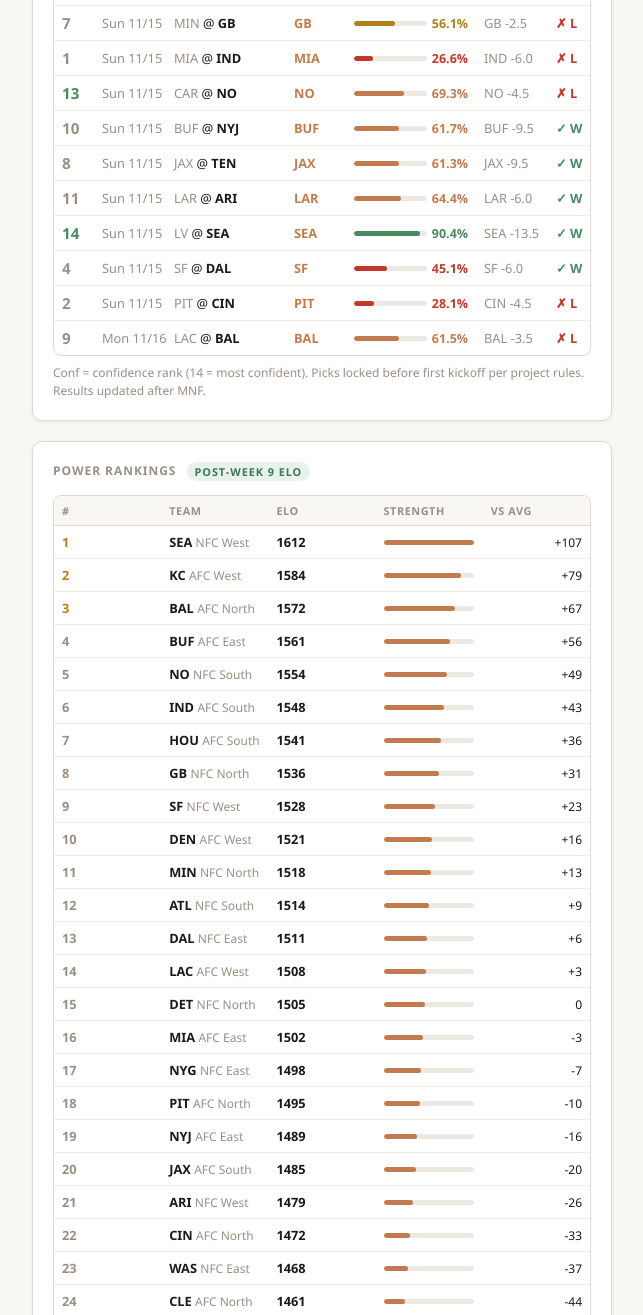
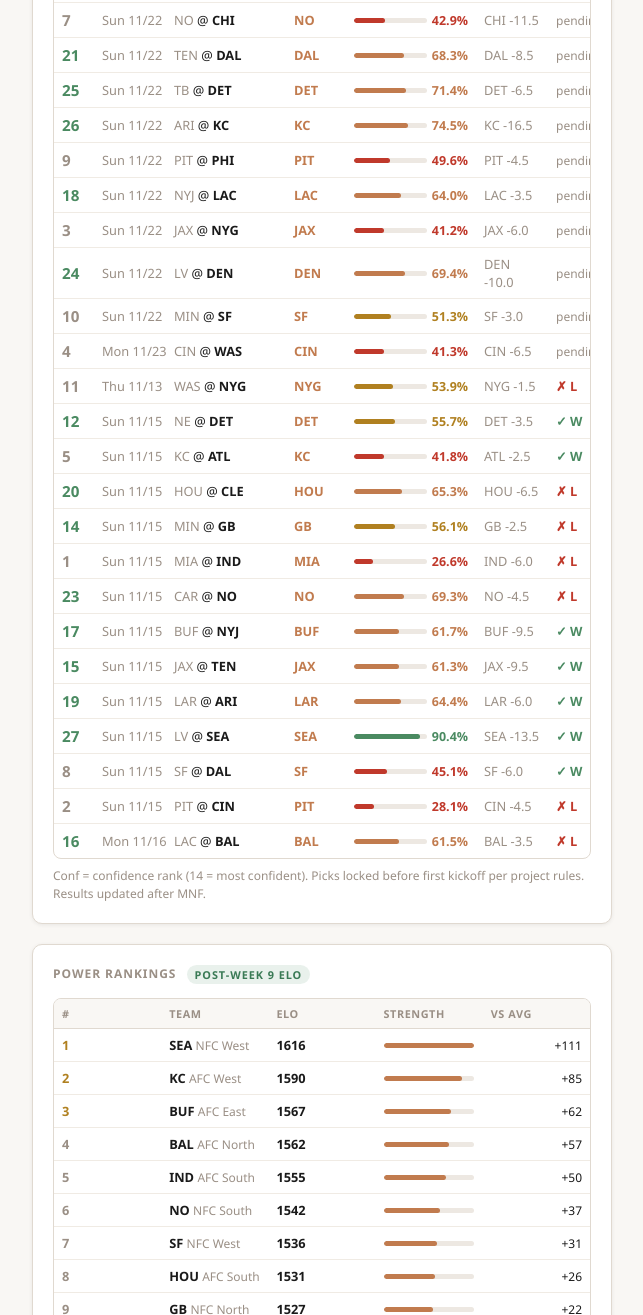
Before and after one commit to DatWins/nfl_predictor, a plain HTML site: page docs/index.html in a window 1280 px wide. Shown: the part 520-1835 px from the top of the page, without its empty margins (318-961 px from the left). Drawn offline with Linux system fonts and the light colour scheme.

Commit message:
Week 11 picks — pre-kickoff commit (Thu 11/19 IND@HOU 5:15 PM)
- 13 games (byes: ATL CLE GB LAR NE SEA)
- Updated Elo ratings to post-Week 10 (K=20, HFA=65)
- Week 11 picks: HOU BUF BAL NO DAL DET KC PIT LAC JAX DEN SF CIN
- Season log: Week 11 in-progress; Week 10 final 7/14 (50.0%)
- Notable call: BAL picked over home CAR (Elo 57.8% → pick away team)
  PIT picked over PHI per Elo 50.4% and market spread PIT -4.5

Co-Authored-By: Claude Sonnet 4.6 <noreply@anthropic.com>
Claude-Session: https://claude.ai/code/session_01CpQb8wnDAnTxzPh57WqBHH

```diff
--- a/docs/index.html
+++ b/docs/index.html
@@ -806,6 +806,21 @@ function switchTab(panel, btn) {
 // ════════════════════════════════════════════════════════════
 (function(){
   const picks = [
+    // ── Week 11 (Byes: ATL CLE GB LAR NE SEA) ──────────────────────────────
+    { date:'Thu 11/19', away:'IND', home:'HOU', spread:'HOU -11.5', winPct:55.8, pickTeam:'HOU', result:null },
+    { date:'Sun 11/22', away:'MIA', home:'BUF', spread:'BUF -16.5', winPct:68.8, pickTeam:'BUF', result:null },
+    { date:'Sun 11/22', away:'BAL', home:'CAR', spread:'CAR -2.5',  winPct:42.2, pickTeam:'BAL', result:null },
+    { date:'Sun 11/22', away:'NO',  home:'CHI', spread:'CHI -11.5', winPct:42.9, pickTeam:'NO',  result:null },
+    { date:'Sun 11/22', away:'TEN', home:'DAL', spread:'DAL -8.5',  winPct:68.3, pickTeam:'DAL', result:null },
+    { date:'Sun 11/22', away:'TB',  home:'DET', spread:'DET -6.5',  winPct:71.4, pickTeam:'DET', result:null },
+    { date:'Sun 11/22', away:'ARI', home:'KC',  spread:'KC -16.5',  winPct:74.5, pickTeam:'KC',  result:null },
+    { date:'Sun 11/22', away:'PIT', home:'PHI', spread:'PIT -4.5',  winPct:49.6, pickTeam:'PIT', result:null },
+    { date:'Sun 11/22', away:'NYJ', home:'LAC', spread:'LAC -3.5',  winPct:64.0, pickTeam:'LAC', result:null },
+    { date:'Sun 11/22', away:'JAX', home:'NYG', spread:'JAX -6.0',  winPct:41.2, pickTeam:'JAX', result:null },
+    { date:'Sun 11/22', away:'LV',  home:'DEN', spread:'DEN -10.0', winPct:69.4, pickTeam:'DEN', result:null },
+    { date:'Sun 11/22', away:'MIN', home:'SF',  spread:'SF -3.0',   winPct:51.3, pickTeam:'SF',  result:null }, // Mexico City neutral
+    { date:'Mon 11/23', away:'CIN', home:'WAS', spread:'CIN -6.5',  winPct:41.3, pickTeam:'CIN', result:null },
+    // ── Week 10 (Final: 7/14 · 50.0%) ─────────────────────────────────────
     { date:'Thu 11/13', away:'WAS', home:'NYG', spread:'NYG -1.5', winPct:53.9, pickTeam:'NYG', result:'L' }, // WAS 24–21
     { date:'Sun 11/15', away:'NE',  home:'DET', spread:'DET -3.5', winPct:55.7, pickTeam:'DET', result:'W' }, // DET 35–10
     { date:'Sun 11/15', away:'KC',  home:'ATL', spread:'ATL -2.5', winPct:41.8, pickTeam:'KC',  result:'W' }, // KC 35–13
@@ -857,22 +872,23 @@ function switchTab(panel, btn) {
 
   // Power rankings
   const rankings = [
-    {team:'SEA',elo:1612,div:'NFC West'},{team:'KC',elo:1584,div:'AFC West'},
-    {team:'BAL',elo:1572,div:'AFC North'},{team:'BUF',elo:1561,div:'AFC East'},
-    {team:'NO',elo:1554,div:'NFC South'},{team:'IND',elo:1548,div:'AFC South'},
-    {team:'HOU',elo:1541,div:'AFC South'},{team:'GB',elo:1536,div:'NFC North'},
-    {team:'SF',elo:1528,div:'NFC West'},{team:'DEN',elo:1521,div:'AFC West'},
-    {team:'MIN',elo:1518,div:'NFC North'},{team:'ATL',elo:1514,div:'NFC South'},
-    {team:'DAL',elo:1511,div:'NFC East'},{team:'LAC',elo:1508,div:'AFC West'},
-    {team:'DET',elo:1505,div:'NFC North'},{team:'MIA',elo:1502,div:'AFC East'},
-    {team:'NYG',elo:1498,div:'NFC East'},{team:'PIT',elo:1495,div:'AFC North'},
-    {team:'NYJ',elo:1489,div:'AFC East'},{team:'JAX',elo:1485,div:'AFC South'},
-    {team:'ARI',elo:1479,div:'NFC West'},{team:'CIN',elo:1472,div:'AFC North'},
-    {team:'WAS',elo:1468,div:'NFC East'},{team:'CLE',elo:1461,div:'AFC North'},
-    {team:'LV',elo:1448,div:'AFC West'},{team:'TEN',elo:1442,div:'AFC South'},
-    {team:'NE',elo:1438,div:'AFC East'},{team:'CAR',elo:1431,div:'NFC South'},
-    {team:'CHI',elo:1428,div:'NFC North'},{team:'PHI',elo:1424,div:'NFC East'},
-    {team:'TB',elo:1419,div:'NFC South'},{team:'LAR',elo:1415,div:'NFC West'},
+    // Post-Week 10 Elo ratings (K=20, HFA=65)
+    {team:'SEA',elo:1616,div:'NFC West'},{team:'KC',elo:1590,div:'AFC West'},
+    {team:'BUF',elo:1567,div:'AFC East'},{team:'BAL',elo:1562,div:'AFC North'},
+    {team:'IND',elo:1555,div:'AFC South'},{team:'NO',elo:1542,div:'NFC South'},
+    {team:'SF',elo:1536,div:'NFC West'},{team:'HOU',elo:1531,div:'AFC South'},
+    {team:'GB',elo:1527,div:'NFC North'},{team:'MIN',elo:1527,div:'NFC North'},
+    {team:'DEN',elo:1521,div:'AFC West'},{team:'LAC',elo:1518,div:'AFC West'},
+    {team:'DET',elo:1513,div:'NFC North'},{team:'ATL',elo:1508,div:'NFC South'},
+    {team:'DAL',elo:1503,div:'NFC East'},{team:'MIA',elo:1495,div:'AFC East'},
+    {team:'JAX',elo:1492,div:'AFC South'},{team:'NYG',elo:1489,div:'NFC East'},
+    {team:'PIT',elo:1486,div:'AFC North'},{team:'NYJ',elo:1483,div:'AFC East'},
+    {team:'CIN',elo:1481,div:'AFC North'},{team:'WAS',elo:1477,div:'NFC East'},
+    {team:'CLE',elo:1471,div:'AFC North'},{team:'ARI',elo:1469,div:'NFC West'},
+    {team:'LV',elo:1444,div:'AFC West'},{team:'CAR',elo:1443,div:'NFC South'},
+    {team:'TEN',elo:1435,div:'AFC South'},{team:'NE',elo:1430,div:'AFC East'},
+    {team:'CHI',elo:1428,div:'NFC North'},{team:'LAR',elo:1425,div:'NFC West'},
+    {team:'PHI',elo:1424,div:'NFC East'},{team:'TB',elo:1419,div:'NFC South'},
   ];
   const maxElo=Math.max(...rankings.map(r=>r.elo));
   const minElo=Math.min(...rankings.map(r=>r.elo));
@@ -892,7 +908,8 @@ function switchTab(panel, btn) {
 
   // Season log
   const logTbody=document.getElementById('log-tbody');
-  [{week:'Week 10',record:'7/14',acc:'50.0%',notes:'Final · WAS upset NYG; CLE upset HOU; MIN beat GB; CAR upset NO; CIN beat PIT; LAC upset BAL'}]
+  [{week:'Week 11',record:'0/0',acc:'—',notes:'In progress · 13 games · Byes: ATL CLE GB LAR NE SEA'},
+    {week:'Week 10',record:'7/14',acc:'50.0%',notes:'Final · WAS upset NYG; CLE upset HOU; MIN beat GB; CAR upset NO; CIN beat PIT; LAC upset BAL'}]
     .forEach(row=>{
       const tr=document.createElement('tr');
       tr.innerHTML=`<td style="font-weight:700;color:#c17b4e">${row.week}</td><td style="font-weight:700">${row.record}</td><td>${row.acc}</td><td style="color:#9a8f85;font-size:0.82rem">${row.notes}</td>`;
```
